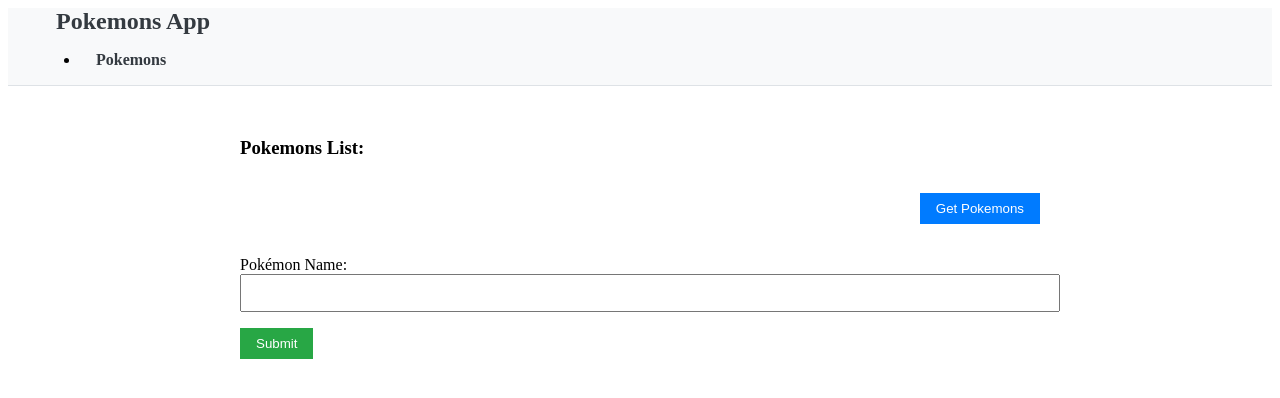
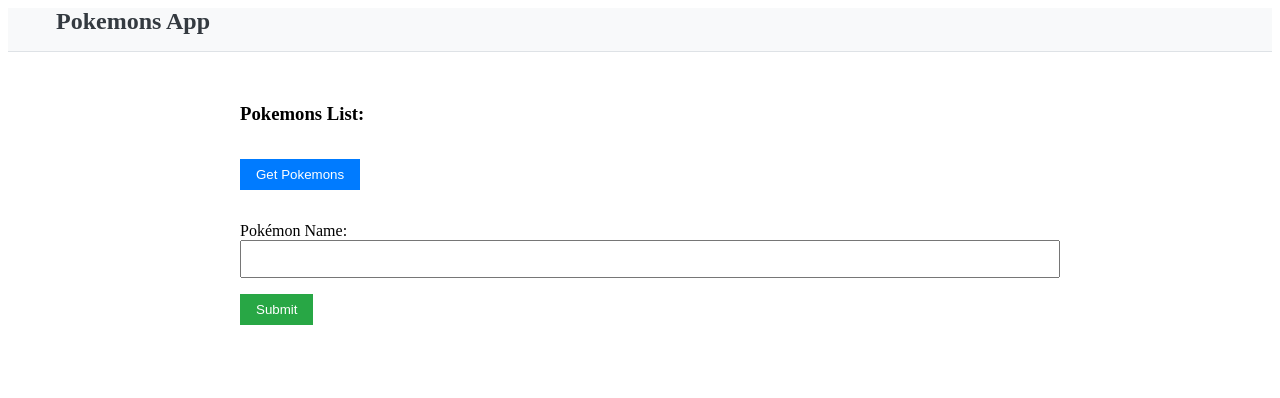
Before and after one commit to Varinthorn-J/vue-project, a Vue app in the folder my-project/: page /pokemon in a window 1280 px wide. Shown: the top 398 px of the page. Built offline with nearby package versions, Linux system fonts and the light colour scheme.

Commit message:
example axios

```diff
--- a/my-project/src/App.vue
+++ b/my-project/src/App.vue
@@ -11,9 +11,7 @@
             <li class="nav-item">
               <router-link class="nav-link" to="/login">Login</router-link>
             </li> -->
-            <li class="nav-item">
-              <router-link class="nav-link" to="/pokemon">Pokemons</router-link>
-            </li>
+
           </ul>
         </div>
       </div>
--- a/my-project/src/components/HomePage.vue
+++ b/my-project/src/components/HomePage.vue
@@ -1,11 +1,16 @@
 <template>
   <div class="home">
     <h3>Home Page</h3>
+    <div>
+      <li class="nav-item">
+        <router-link class="nav-link" to="/pokemon">Pokemons</router-link>
+      </li>
+    </div>
   </div>
 </template>
 
 <script>
 export default {
-  name: 'HomePage'
-}
+  name: 'HomePage',
+};
 </script>
--- a/my-project/src/components/PokemonDisplay.vue
+++ b/my-project/src/components/PokemonDisplay.vue
@@ -16,11 +16,8 @@
         </table>
         <div class="button-container">
           <button @click="getPokemons" class="btn-get-pokemon">Get Pokemons</button>
-          <!-- Add a button to go back after clicking the Next Offset button and style it -->
-          <div>
-            <button @click="getBackOffset" v-if="nextOffset" class="btn-get-pokemon">Back Offset</button>
-            <button @click="getNextOffset" v-if="nextOffset" class="btn-get-pokemon">Next Offset</button>
-          </div>
+          <button @click="getBackOffset" v-if="nextOffset" class="btn-get-pokemon">Back Offset</button>
+          <button @click="getNextOffset" v-if="nextOffset" class="btn-get-pokemon">Next Offset</button>
         </div>
       </div>
 
@@ -33,7 +30,7 @@
       </form>
 
       <div class="pokemon-data" v-if="pokemonData">
-        <h2>{{ pokemonData.name }}</h2>
+        <h1>{{ pokemonData.name }}</h1>
         <img :src="pokemonData.sprites.front_default" alt="Pokemon Sprite" class="pokemon-image">
       </div>
     </div>
@@ -140,6 +137,7 @@
     margin-top: 1rem;
   }
 
+
   .btn-get-pokemon:hover {
     background-color: #0056b3;
   }
@@ -181,12 +179,17 @@
   }
 
   .pokemon-image {
-    max-width: 200px;
+    max-width: 600px;
     margin-top: 1rem;
   }
 
   .button-container {
-    display: flex;
-    justify-content: flex-end;
+    /* display: flex;
+    justify-content: flex-end; */
+    text-align: left;
+
   }
+  .button-container .btn-get-pokemon {
+  margin-right: 0.5rem;
+}
   </style>
```
